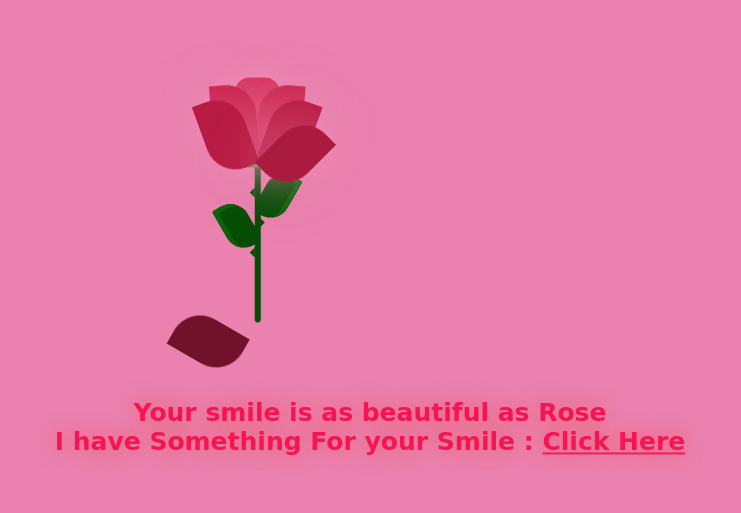
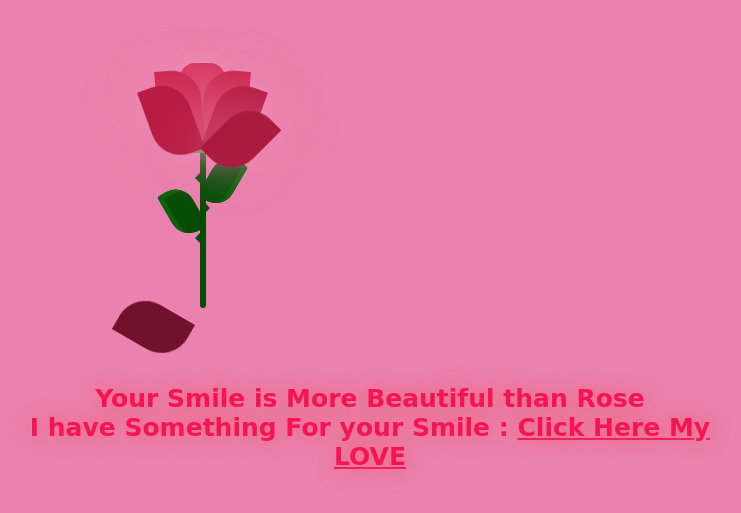
Before and after one commit to Sauravvv20/Rose-Day, a plain HTML site: page index.html in a window 1280 px wide. Shown: the part 163-676 px from the top of the page, without its empty margins (220-961 px from the left). Drawn offline with Linux system fonts and the light colour scheme.

Commit message:
Update index.html

```diff
--- a/index.html
+++ b/index.html
@@ -38,8 +38,8 @@
         <div></div>
       </div>
       <div class="text">
-        <h2></h2> Your smile is as beautiful as Rose <br />
-       I have Something For your Smile : <a href="new.html">Click Here</a></h2>
+        <h2></h2> Your Smile is More Beautiful than Rose <br />
+       I have Something For your Smile : <a href="new.html"> Click Here My LOVE </a></h2>
       </div>
     </div>
   </body>
```
